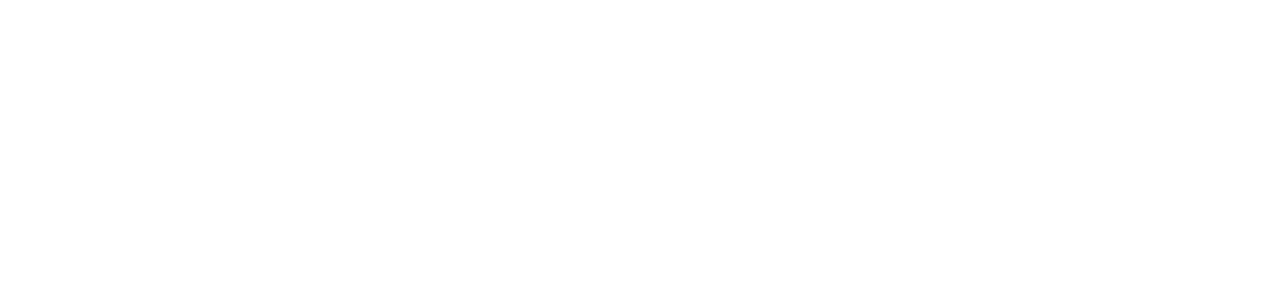
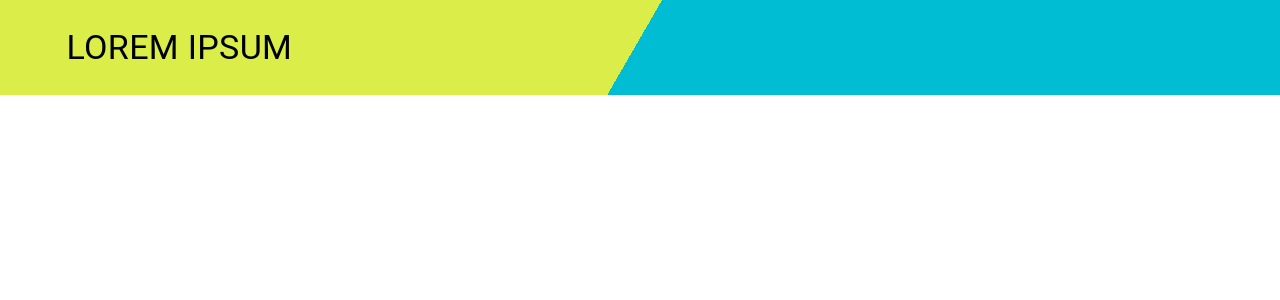
Before and after one commit to s20826/assignment, a React (Create React App) app: page / in a window 1280 px wide. Shown: the top 300 px of the page. Built offline with nearby package versions, Linux system fonts and the light colour scheme.

Commit message:
Add header

```diff
--- a/src/App.js
+++ b/src/App.js
@@ -1,11 +1,13 @@
 import {BrowserRouter} from "react-router-dom";
 import React from 'react';
+import Header from "./components/Header";
 
 class App extends React.Component {
 
   render() {
     return (
         <BrowserRouter>
+            <Header/>
         </BrowserRouter>
     );
   }
--- /dev/null
+++ b/src/components/Header.js
@@ -0,0 +1,21 @@
+import React from "react";
+import Typography from '@mui/material/Typography';
+import {StyledGrid} from "../styles/style";
+
+export default function Header() {
+    return (
+        <StyledGrid container direction={"row"} alignItems={"center"}
+                    component={'header'}
+                    sx={{ height: {xs: '71px', sm: '95px'},
+                    }}>
+            <Typography noWrap href="/"
+                        sx={{
+                            fontSize: {xs: '29.35px', sm: '34.1px'},
+                            ml:{xs: '0', sm: '66.5px'},
+                            mt:{xs:'2px', sm:'0px'}
+                        }
+            }>LOREM IPSUM
+            </Typography>
+        </StyledGrid>
+    )
+}
--- /dev/null
+++ b/src/styles/style.js
@@ -0,0 +1,15 @@
+import { styled} from '@mui/material/styles';
+import Grid from "@mui/material/Grid";
+
+export const StyledGrid = styled(Grid)(({ theme }) => ({
+
+    [theme.breakpoints.down('md')]: {
+        justifyContent:'center',
+        backgroundImage: '-webkit-linear-gradient(150deg, #DAED49 50%, #DAED49 50%)'
+    },
+    [theme.breakpoints.up('md')]: {
+        justifyContent:'left',
+        backgroundImage: '-webkit-linear-gradient(150deg, #00BDD4 50.4%, #DAED49 50%)',
+
+    }
+}));
```
